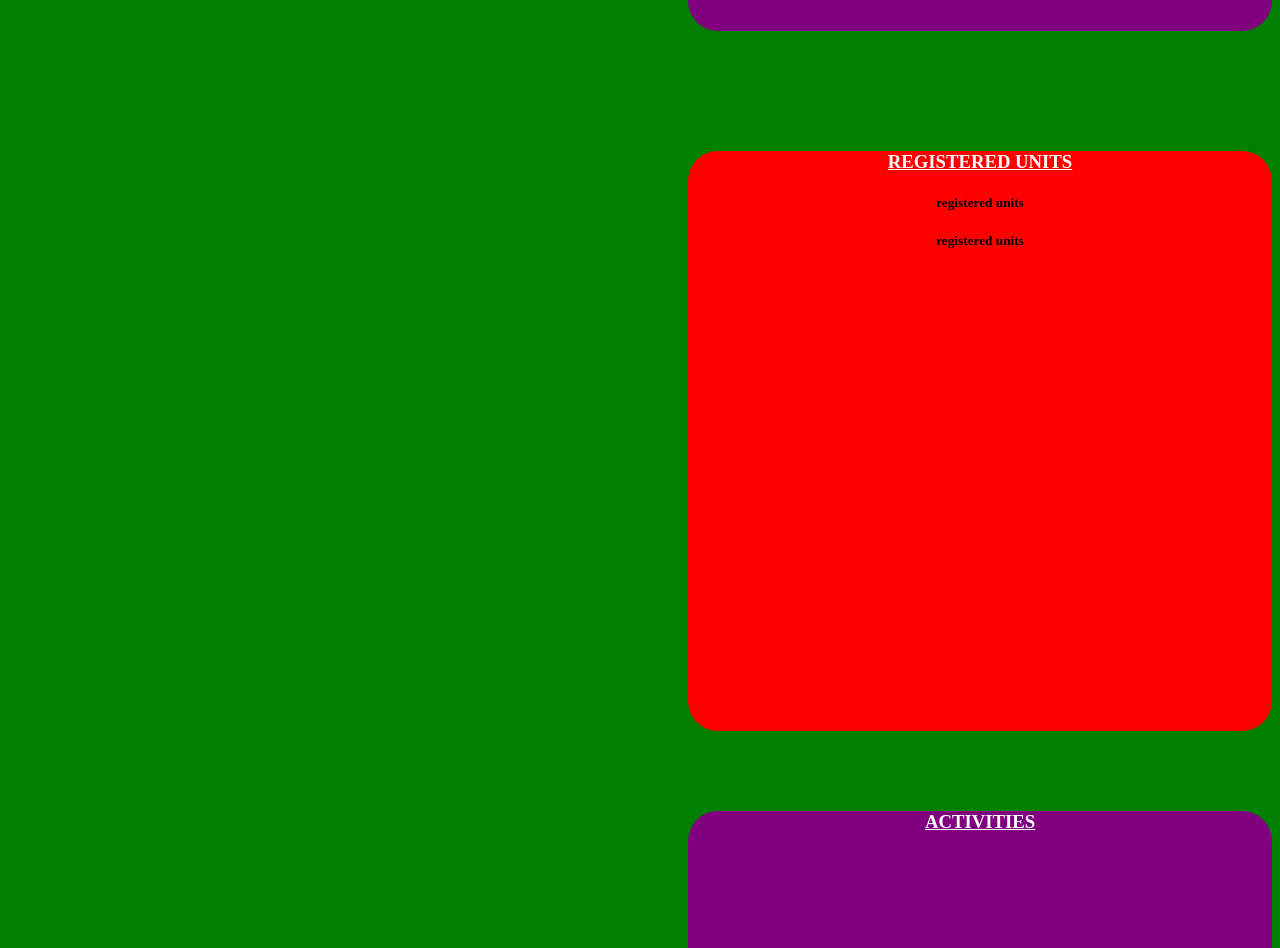
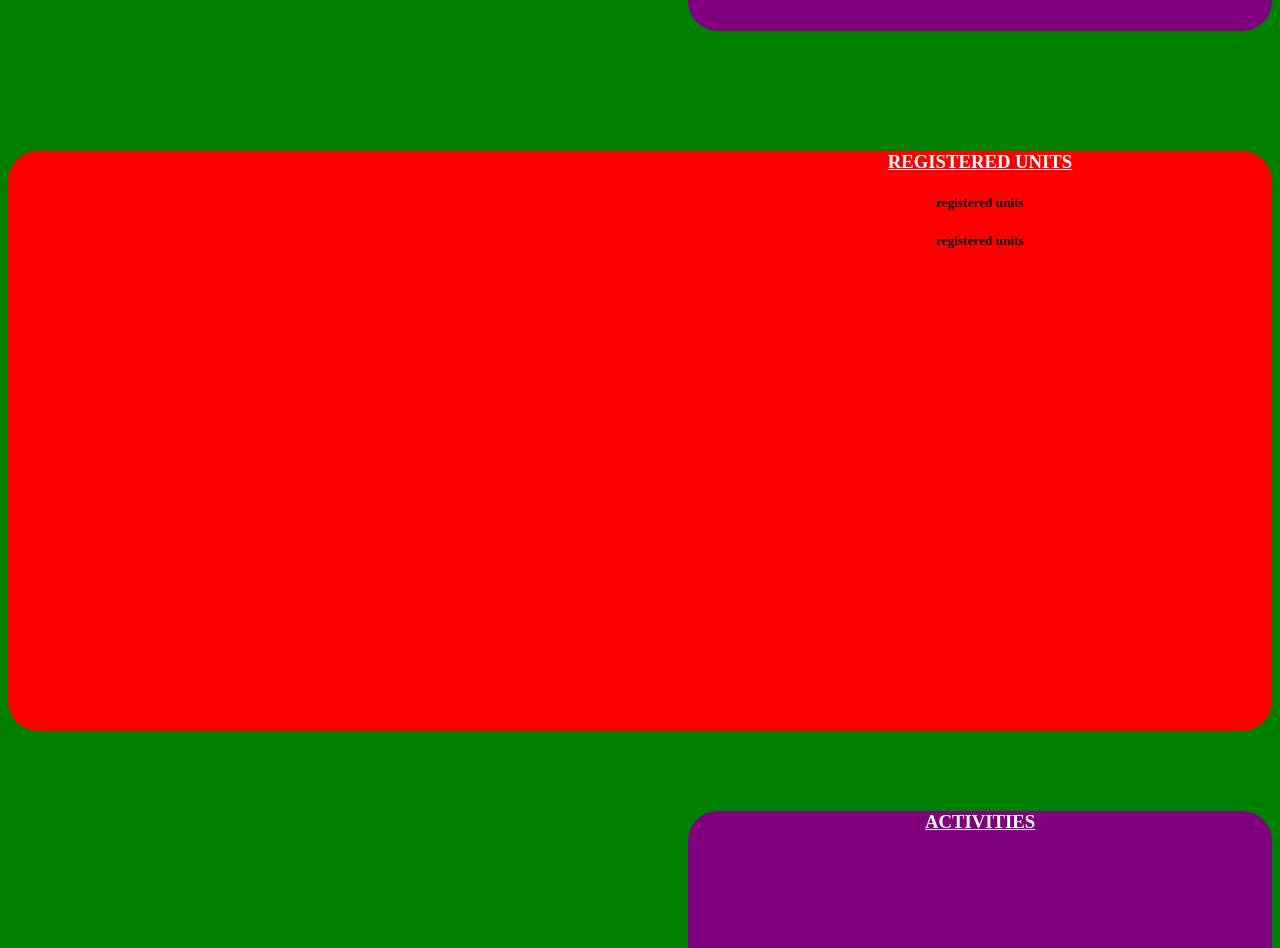
Before and after one commit to kenny1741/kenny1741.github.io, a plain HTML site: page tkinter.html in a window 1280 px wide. Shown: the part 1667-2615 px from the top of the page. Drawn offline with Linux system fonts and the light colour scheme.

Commit message:
Update tkinter.html

```diff
--- a/tkinter.html
+++ b/tkinter.html
@@ -31,7 +31,7 @@
 	 	   margin-top: 120px;
 	 	   height: 580px;
 	 	   border-radius: 30px;
-                    margin-left:680px
+                    Padding-left:680px
 	       }
 	 .sec2:hover{background-color: violet;
 	             transition:4s;}
```
